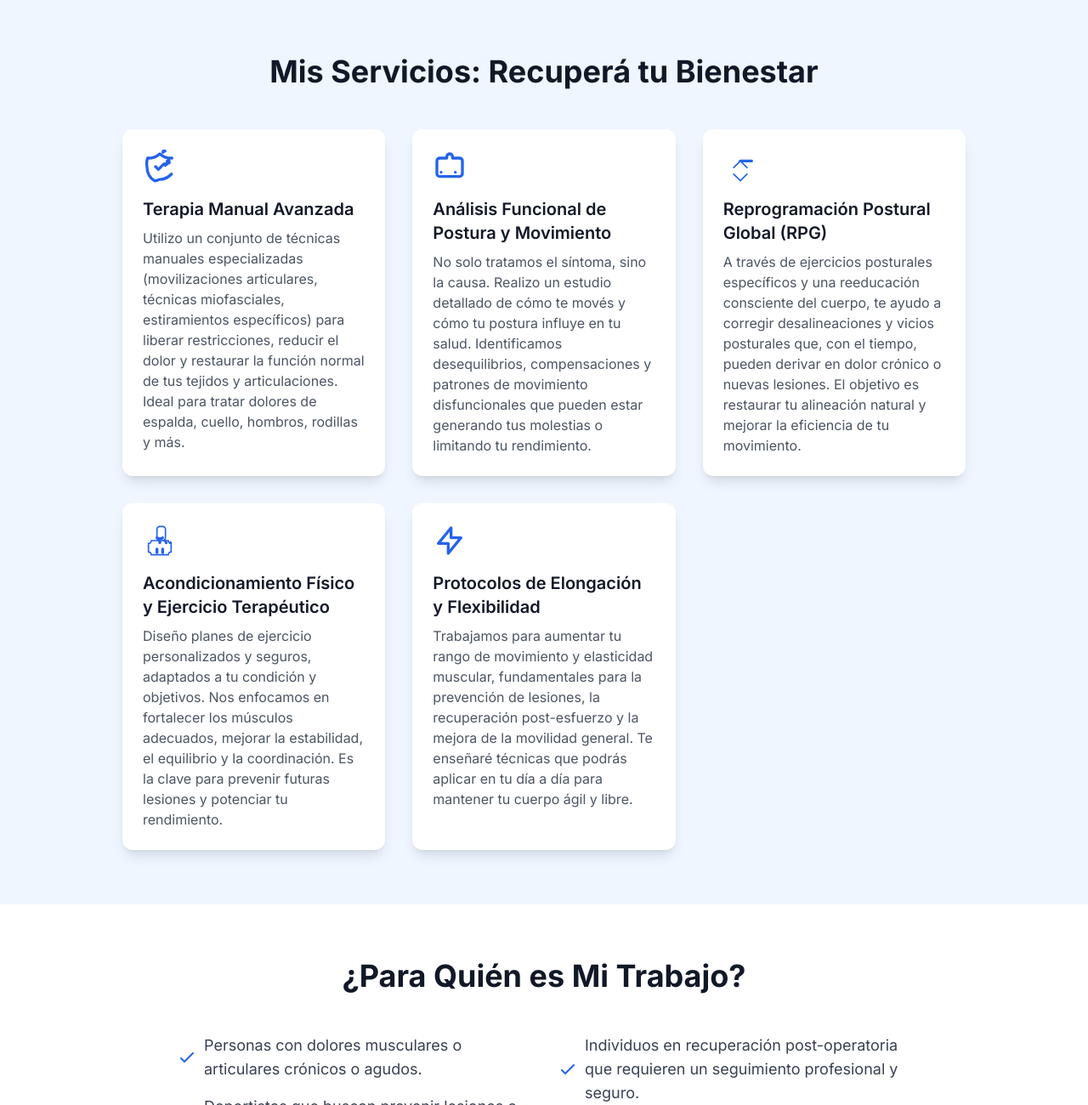
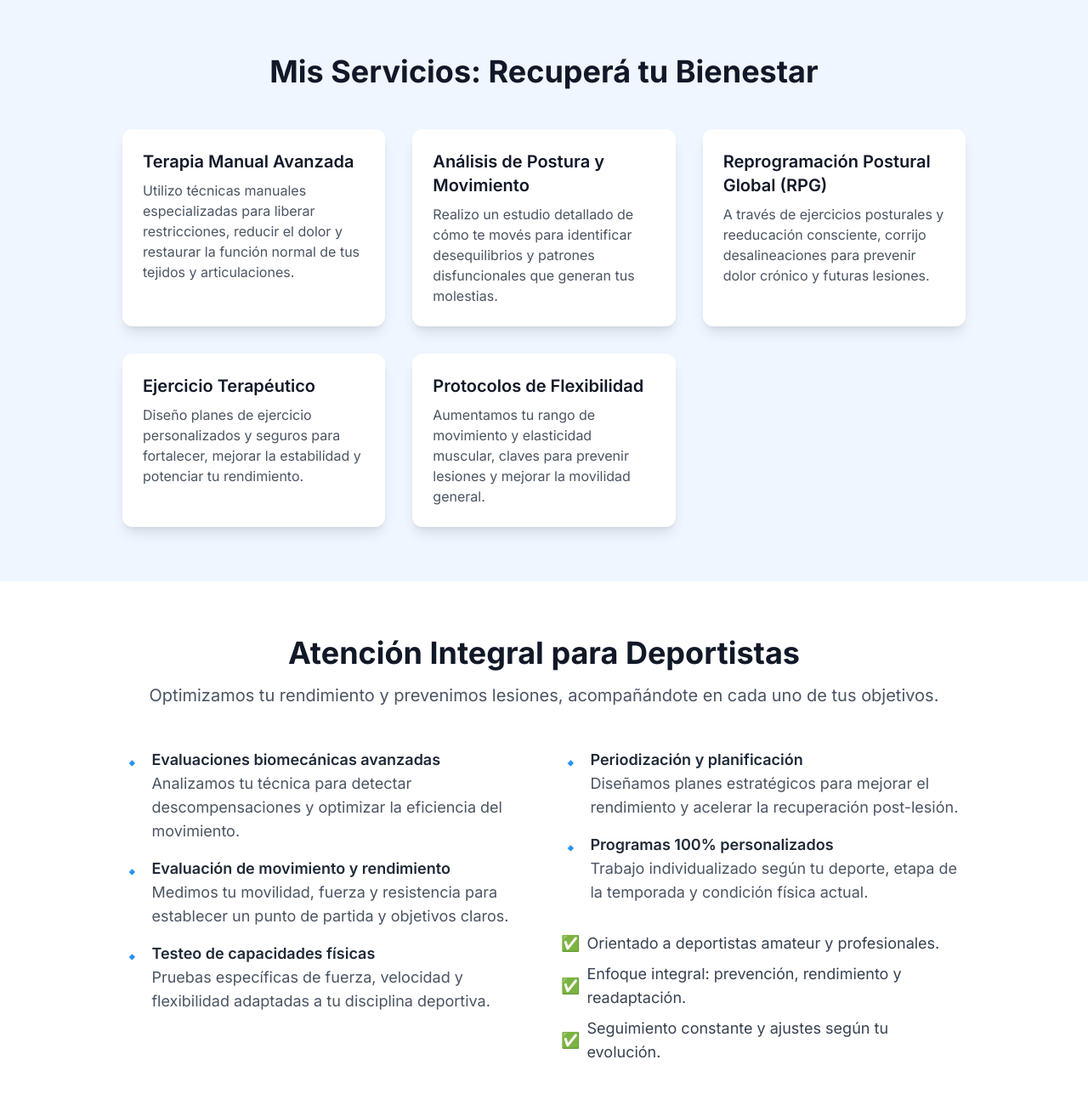
Before and after one commit to Marisha200/funcional, a plain HTML site: page index.html in a window 1280 px wide. Shown: the part 1500-2800 px from the top of the page at 85% size. Drawn offline with nearby package versions, Linux system fonts and the light colour scheme.

Commit message:
Update index.html

```diff
--- a/index.html
+++ b/index.html
@@ -3,10 +3,8 @@
 <head>
     <meta charset="UTF-8">
     <meta name="viewport" content="width=device-width, initial-scale=1.0">
-    <title>Lic. Pablo Sotelo - Readaptador Físico</title>
-    <!-- Tailwind CSS CDN -->
+    <title>Lic. Pablo Sotelo - Readaptador Físico Deportivo</title>
     <script src="https://cdn.tailwindcss.com"></script>
-    <!-- Google Fonts - Inter -->
     <link href="https://fonts.googleapis.com/css2?family=Inter:wght@300;400;500;600;700&display=swap" rel="stylesheet">
     <style>
         body {
@@ -31,7 +29,6 @@
 </head>
 <body class="bg-gray-50 text-gray-800 antialiased">
 
-    <!-- Header / Navigation (Simple for a landing page) -->
     <header class="bg-white shadow-sm py-4 fixed w-full z-10">
         <nav class="container mx-auto px-4 flex justify-between items-center">
             <a href="#" class="text-2xl font-semibold text-gray-900 rounded-md p-2">Pablo Sotelo</a>
@@ -41,16 +38,14 @@
         </nav>
     </header>
 
-    <!-- Hero Section -->
     <section class="relative h-screen bg-gradient-to-r from-blue-500 to-indigo-600 flex items-center justify-center text-white text-center pt-16" id="inicio">
-        <!-- ¡URL directa de la imagen de Imgur para asegurar la visibilidad! -->
         <div class="absolute inset-0 bg-cover bg-center opacity-30" style="background-image: url('https://i.imgur.com/TZevdpG.jpeg');"></div>
         <div class="relative z-0 max-w-4xl px-4">
             <h1 class="text-4xl sm:text-5xl lg:text-6xl font-extrabold leading-tight mb-6">
-                Lic. Pablo Sotelo: Tu Camino Hacia el Movimiento Pleno y Sin Dolor
+                Stop al Dolor. Recuperá el Movimiento. Volvé a Disfrutar.
             </h1>
             <p class="text-lg sm:text-xl mb-8">
-                Como Readaptador Físico, te guío en la recuperación de lesiones, la optimización de tu postura y el fortalecimiento de tu cuerpo para una vida activa y plena.
+                Soy el Lic. Pablo Sotelo, Readaptador Físico. Mi método se enfoca en encontrar la raíz de tu lesión para que no solo te recuperes, sino que vuelvas más fuerte que antes.
             </p>
             <a href="#servicios" class="bg-white text-blue-600 hover:bg-gray-100 font-bold py-3 px-8 rounded-full shadow-lg transition duration-300 ease-in-out transform hover:scale-105">
                 Conocé mis Servicios
@@ -58,7 +53,6 @@
         </div>
     </section>
 
-    <!-- About Section -->
     <section class="py-16 bg-white" id="quien-soy">
         <div class="container mx-auto px-4 max-w-4xl">
             <h2 class="text-3xl sm:text-4xl font-bold text-center mb-12 text-gray-900">¿Quién es Pablo Sotelo?</h2>
@@ -78,116 +72,125 @@
         </div>
     </section>
 
-    <!-- Services Section -->
     <section class="py-16 bg-blue-50" id="servicios">
         <div class="container mx-auto px-4 max-w-5xl">
             <h2 class="text-3xl sm:text-4xl font-bold text-center mb-12 text-gray-900">Mis Servicios: Recuperá tu Bienestar</h2>
             <div class="grid md:grid-cols-2 lg:grid-cols-3 gap-8">
-
-                <!-- Service 1: Terapia Manual -->
                 <div class="bg-white rounded-xl shadow-lg p-6 flex flex-col items-start transform transition duration-300 hover:scale-105 hover:shadow-xl">
-                    <div class="text-blue-600 text-4xl mb-4">
-                        <!-- Icon: Hand holding a body / massage -->
-                        <svg class="w-10 h-10" fill="none" stroke="currentColor" viewBox="0 0 24 24" xmlns="http://www.w3.org/2000/svg"><path stroke-linecap="round" stroke-linejoin="round" stroke-width="2" d="M9 12l2 2 4-4m5.618-4.016A11.955 11.955 0 0112 2.944a11.955 11.955 0 01-8.618 3.047A12.003 12.003 0 002.944 12c.045 4.318 2.057 8.163 5.468 10.053A12.003 12.003 0 0012 21.056c3.159-.047 6.136-1.574 8.232-3.811m-1.488-7.904c-.035-.07-.098-.124-.19-.158-.1-.036-.215-.052-.35-.052-.178 0-.332.02-.464.058-.133.037-.234.09-.304.158s-.11.16-.145.26-.058.204-.058.32c0 .12.023.23.07.33-.035.07-.098-.124-.19-.158-.1-.036-.215-.052-.35-.052-.178 0-.332.02-.464.058-.133.037-.234.09-.304.158s-.11.16-.145.26-.058.204-.058.32c0 .12.023.23.07.33m2.774-3.111c-.035-.07-.098-.124-.19-.158-.1-.036-.215-.052-.35-.052-.178 0-.332.02-.464.058-.133.037-.234.09-.304.158s-.11.16-.145.26-.058.204-.058.32c0 .12.023.23.07.33m-1.488-7.904c-.035-.07-.098-.124-.19-.158-.1-.036-.215-.052-.35-.052-.178 0-.332.02-.464.058-.133.037-.234.09-.304.158s-.11.16-.145.26-.058.204-.058.32c0 .12.023.23.07.33"></path></svg>
-                    </div>
                     <h3 class="text-xl font-semibold mb-2 text-gray-900">Terapia Manual Avanzada</h3>
-                    <p class="text-gray-600">
-                        Utilizo un conjunto de técnicas manuales especializadas (movilizaciones articulares, técnicas miofasciales, estiramientos específicos) para liberar restricciones, reducir el dolor y restaurar la función normal de tus tejidos y articulaciones. Ideal para tratar dolores de espalda, cuello, hombros, rodillas y más.
-                    </p>
+                    <p class="text-gray-600">Utilizo técnicas manuales especializadas para liberar restricciones, reducir el dolor y restaurar la función normal de tus tejidos y articulaciones.</p>
                 </div>
-
-                <!-- Service 2: Análisis Funcional -->
                 <div class="bg-white rounded-xl shadow-lg p-6 flex flex-col items-start transform transition duration-300 hover:scale-105 hover:shadow-xl">
-                    <div class="text-blue-600 text-4xl mb-4">
-                        <!-- Icon: Body scan / analysis -->
-                        <svg class="w-10 h-10" fill="none" stroke="currentColor" viewBox="0 0 24 24" xmlns="http://www.w3.org/2000/svg"><path stroke-linecap="round" stroke-linejoin="round" stroke-width="2" d="M10 6H5a2 2 0 00-2 2v9a2 2 0 002 2h14a2 2 0 002-2V8a2 2 0 00-2-2h-5m-4 0V5a2 2 0 114 0v1m-4 0H9m7 0h-1M6 16h.01M16 16h.01"></path></svg>
-                    </div>
-                    <h3 class="text-xl font-semibold mb-2 text-gray-900">Análisis Funcional de Postura y Movimiento</h3>
-                    <p class="text-gray-600">
-                        No solo tratamos el síntoma, sino la causa. Realizo un estudio detallado de cómo te movés y cómo tu postura influye en tu salud. Identificamos desequilibrios, compensaciones y patrones de movimiento disfuncionales que pueden estar generando tus molestias o limitando tu rendimiento.
-                    </p>
+                    <h3 class="text-xl font-semibold mb-2 text-gray-900">Análisis de Postura y Movimiento</h3>
+                    <p class="text-gray-600">Realizo un estudio detallado de cómo te movés para identificar desequilibrios y patrones disfuncionales que generan tus molestias.</p>
                 </div>
-
-                <!-- Service 3: Reprogramación Postural -->
                 <div class="bg-white rounded-xl shadow-lg p-6 flex flex-col items-start transform transition duration-300 hover:scale-105 hover:shadow-xl">
-                    <div class="text-blue-600 text-4xl mb-4">
-                        <!-- Icon: Spine / alignment -->
-                        <svg class="w-10 h-10" fill="none" stroke="currentColor" viewBox="0 0 24 24" xmlns="http://www.w3.org/2000/svg"><path stroke-linecap="round" stroke-linejoin="round" stroke-width="2" d="M12 8c1.333 0 2.667 0 4 0 1.333 0 2.667 0 4 0"></path><path d="M17 17l-5 5-5-5m10-4l-5-5-5 5"></path></svg>
-                    </div>
                     <h3 class="text-xl font-semibold mb-2 text-gray-900">Reprogramación Postural Global (RPG)</h3>
-                    <p class="text-gray-600">
-                        A través de ejercicios posturales específicos y una reeducación consciente del cuerpo, te ayudo a corregir desalineaciones y vicios posturales que, con el tiempo, pueden derivar en dolor crónico o nuevas lesiones. El objetivo es restaurar tu alineación natural y mejorar la eficiencia de tu movimiento.
-                    </p>
+                    <p class="text-gray-600">A través de ejercicios posturales y reeducación consciente, corrijo desalineaciones para prevenir dolor crónico y futuras lesiones.</p>
                 </div>
-
-                <!-- Service 4: Acondicionamiento Físico -->
                 <div class="bg-white rounded-xl shadow-lg p-6 flex flex-col items-start transform transition duration-300 hover:scale-105 hover:shadow-xl">
-                    <div class="text-blue-600 text-4xl mb-4">
-                        <!-- Icon: Weightlifting / exercise -->
-                        <svg class="w-10 h-10" fill="none" stroke="currentColor" viewBox="0 0 24 24" xmlns="http://www.w3.org/2000/svg"><path stroke-linecap="round" stroke-linejoin="round" stroke-width="2" d="M14 10l-2 1m0 0l-2-1m2 1v2.5M10 20.5v-2.5m4 2.5v-2.5m1.5-6h.01M16.5 13.5h.01M19.5 13.5h.01"></path><path d="M12 2a2 2 0 00-2 2v6a2 2 0 002 2h2a2 2 0 002-2V4a2 2 0 00-2-2h-2zm-6 10a2 2 0 01-2 2v6a2 2 0 012 2h12a2 2 0 012-2v-6a2 2 0 01-2-2H6z"></path></svg>
-                    </div>
-                    <h3 class="text-xl font-semibold mb-2 text-gray-900">Acondicionamiento Físico y Ejercicio Terapéutico</h3>
-                    <p class="text-gray-600">
-                        Diseño planes de ejercicio personalizados y seguros, adaptados a tu condición y objetivos. Nos enfocamos en fortalecer los músculos adecuados, mejorar la estabilidad, el equilibrio y la coordinación. Es la clave para prevenir futuras lesiones y potenciar tu rendimiento.
-                    </p>
+                    <h3 class="text-xl font-semibold mb-2 text-gray-900">Ejercicio Terapéutico</h3>
+                    <p class="text-gray-600">Diseño planes de ejercicio personalizados y seguros para fortalecer, mejorar la estabilidad y potenciar tu rendimiento.</p>
                 </div>
-
-                <!-- Service 5: Elongación y Flexibilidad -->
                 <div class="bg-white rounded-xl shadow-lg p-6 flex flex-col items-start transform transition duration-300 hover:scale-105 hover:shadow-xl">
-                    <div class="text-blue-600 text-4xl mb-4">
-                        <!-- Icon: Stretching person -->
-                        <svg class="w-10 h-10" fill="none" stroke="currentColor" viewBox="0 0 24 24" xmlns="http://www.w3.org/2000/svg"><path stroke-linecap="round" stroke-linejoin="round" stroke-width="2" d="M13 10V3L4 14h7v7l9-11h-7z"></path></svg>
-                    </div>
-                    <h3 class="text-xl font-semibold mb-2 text-gray-900">Protocolos de Elongación y Flexibilidad</h3>
-                    <p class="text-gray-600">
-                        Trabajamos para aumentar tu rango de movimiento y elasticidad muscular, fundamentales para la prevención de lesiones, la recuperación post-esfuerzo y la mejora de la movilidad general. Te enseñaré técnicas que podrás aplicar en tu día a día para mantener tu cuerpo ágil y libre.
-                    </p>
+                    <h3 class="text-xl font-semibold mb-2 text-gray-900">Protocolos de Flexibilidad</h3>
+                    <p class="text-gray-600">Aumentamos tu rango de movimiento y elasticidad muscular, claves para prevenir lesiones y mejorar la movilidad general.</p>
                 </div>
-
             </div>
         </div>
     </section>
 
-    <!-- Who Can Benefit Section -->
-    <section class="py-16 bg-white" id="para-quien">
+    <section class="py-16 bg-white" id="deportistas">
+        <div class="container mx-auto px-4 max-w-5xl">
+            <h2 class="text-3xl sm:text-4xl font-bold text-center mb-4 text-gray-900">Atención Integral para Deportistas</h2>
+            <p class="text-xl text-center text-gray-600 mb-12">Optimizamos tu rendimiento y prevenimos lesiones, acompañándote en cada uno de tus objetivos.</p>
+
+            <div class="grid md:grid-cols-2 gap-10 text-lg">
+                <div class="space-y-4">
+                    <div class="flex items-start">
+                        <span class="text-blue-600 font-bold mr-3 mt-1">🔹</span>
+                        <div>
+                            <h4 class="font-semibold text-gray-800">Evaluaciones biomecánicas avanzadas</h4>
+                            <p class="text-gray-600">Analizamos tu técnica para detectar descompensaciones y optimizar la eficiencia del movimiento.</p>
+                        </div>
+                    </div>
+                     <div class="flex items-start">
+                        <span class="text-blue-600 font-bold mr-3 mt-1">🔹</span>
+                        <div>
+                            <h4 class="font-semibold text-gray-800">Evaluación de movimiento y rendimiento</h4>
+                            <p class="text-gray-600">Medimos tu movilidad, fuerza y resistencia para establecer un punto de partida y objetivos claros.</p>
+                        </div>
+                    </div>
+                     <div class="flex items-start">
+                        <span class="text-blue-600 font-bold mr-3 mt-1">🔹</span>
+                        <div>
+                            <h4 class="font-semibold text-gray-800">Testeo de capacidades físicas</h4>
+                            <p class="text-gray-600">Pruebas específicas de fuerza, velocidad y flexibilidad adaptadas a tu disciplina deportiva.</p>
+                        </div>
+                    </div>
+                </div>
+                <div class="space-y-4">
+                     <div class="flex items-start">
+                        <span class="text-blue-600 font-bold mr-3 mt-1">🔹</span>
+                        <div>
+                            <h4 class="font-semibold text-gray-800">Periodización y planificación</h4>
+                            <p class="text-gray-600">Diseñamos planes estratégicos para mejorar el rendimiento y acelerar la recuperación post-lesión.</p>
+                        </div>
+                    </div>
+                     <div class="flex items-start">
+                        <span class="text-blue-600 font-bold mr-3 mt-1">🔹</span>
+                        <div>
+                            <h4 class="font-semibold text-gray-800">Programas 100% personalizados</h4>
+                            <p class="text-gray-600">Trabajo individualizado según tu deporte, etapa de la temporada y condición física actual.</p>
+                        </div>
+                    </div>
+                    <div class="pt-4">
+                        <p class="flex items-center text-gray-700"><span class="text-green-500 mr-2">✅</span> Orientado a deportistas amateur y profesionales.</p>
+                        <p class="flex items-center text-gray-700 mt-2"><span class="text-green-500 mr-2">✅</span> Enfoque integral: prevención, rendimiento y readaptación.</p>
+                        <p class="flex items-center text-gray-700 mt-2"><span class="text-green-500 mr-2">✅</span> Seguimiento constante y ajustes según tu evolución.</p>
+                    </div>
+                </div>
+            </div>
+        </div>
+    </section>
+
+
+    <section class="py-16 bg-blue-50" id="para-quien">
         <div class="container mx-auto px-4 max-w-4xl">
             <h2 class="text-3xl sm:text-4xl font-bold text-center mb-12 text-gray-900">¿Para Quién es Mi Trabajo?</h2>
             <div class="grid md:grid-cols-2 gap-8 text-lg text-gray-700">
                 <ul class="space-y-4">
                     <li class="flex items-center">
                         <svg class="w-6 h-6 text-blue-600 mr-2 flex-shrink-0" fill="none" stroke="currentColor" viewBox="0 0 24 24" xmlns="http://www.w3.org/2000/svg"><path stroke-linecap="round" stroke-linejoin="round" stroke-width="2" d="M5 13l4 4L19 7"></path></svg>
-                        Personas con dolores musculares o articulares crónicos o agudos.
+                        Deportistas que buscan prevenir lesiones o rehabilitarse para volver al máximo nivel.
                     </li>
                     <li class="flex items-center">
                         <svg class="w-6 h-6 text-blue-600 mr-2 flex-shrink-0" fill="none" stroke="currentColor" viewBox="0 0 24 24" xmlns="http://www.w3.org/2000/svg"><path stroke-linecap="round" stroke-linejoin="round" stroke-width="2" d="M5 13l4 4L19 7"></path></svg>
-                        Deportistas que buscan prevenir lesiones o rehabilitarse para volver a su actividad al máximo nivel.
+                        Personas con dolores musculares o articulares (crónicos o agudos).
                     </li>
                     <li class="flex items-center">
                         <svg class="w-6 h-6 text-blue-600 mr-2 flex-shrink-0" fill="none" stroke="currentColor" viewBox="0 0 24 24" xmlns="http://www.w3.org/2000/svg"><path stroke-linecap="round" stroke-linejoin="round" stroke-width="2" d="M5 13l4 4L19 7"></path></svg>
-                        Quienes necesitan mejorar su postura y aliviar tensiones diarias o laborales.
+                         Quienes necesitan mejorar su postura y aliviar tensiones diarias.
                     </li>
                 </ul>
                 <ul class="space-y-4">
                     <li class="flex items-center">
                         <svg class="w-6 h-6 text-blue-600 mr-2 flex-shrink-0" fill="none" stroke="currentColor" viewBox="0 0 24 24" xmlns="http://www.w3.org/2000/svg"><path stroke-linecap="round" stroke-linejoin="round" stroke-width="2" d="M5 13l4 4L19 7"></path></svg>
-                        Individuos en recuperación post-operatoria que requieren un seguimiento profesional y seguro.
+                        Individuos en recuperación post-operatoria que requieren un seguimiento seguro.
                     </li>
                     <li class="flex items-center">
                         <svg class="w-6 h-6 text-blue-600 mr-2 flex-shrink-0" fill="none" stroke="currentColor" viewBox="0 0 24 24" xmlns="http://www.w3.org/2000/svg"><path stroke-linecap="round" stroke-linejoin="round" stroke-width="2" d="M5 13l4 4L19 7"></path></svg>
-                        Cualquier persona que desee optimizar su movimiento y bienestar físico general para una mejor calidad de vida.
+                        Cualquier persona que desee optimizar su movimiento y bienestar general.
                     </li>
                 </ul>
             </div>
         </div>
     </section>
 
-    <!-- Call to Action / Contact Section -->
     <section class="py-16 bg-blue-600 text-white" id="contacto">
         <div class="container mx-auto px-4 max-w-4xl text-center">
             <h2 class="text-3xl sm:text-4xl font-bold mb-6">¡Es Momento de Invertir en Tu Salud y Movimiento!</h2>
-            <p class="text-xl mb-8">
-                Contactate para reservar tu primera sesión y empezar tu camino hacia el bienestar sin limitaciones.
-            </p>
+            <p class="text-xl mb-8">Contactate para reservar tu primera sesión y empezar tu camino hacia el bienestar sin limitaciones.</p>
             <div class="flex flex-col sm:flex-row justify-center gap-4 mb-8">
                 <a href="tel:+5491112345678" class="bg-white text-blue-600 hover:bg-gray-100 font-bold py-3 px-8 rounded-full shadow-lg transition duration-300 ease-in-out transform hover:scale-105 flex items-center justify-center">
                     <svg class="w-6 h-6 mr-2" fill="none" stroke="currentColor" viewBox="0 0 24 24" xmlns="http://www.w3.org/2000/svg"><path stroke-linecap="round" stroke-linejoin="round" stroke-width="2" d="M3 5a2 2 0 012-2h3.28a1 1 0 01.948.684l1.498 4.493a1 1 0 01-.502 1.21l-2.257 1.13a11.042 11.042 0 005.516 5.516l1.13-2.257a1 1 0 011.21-.502l4.493 1.498a1 1 0 01.684.949V19a2 2 0 01-2 2h-1C9.716 21 3 14.284 3 6V5z"></path></svg>
@@ -198,16 +201,13 @@
                     Enviar Email
                 </a>
             </div>
-            <p class="text-lg">
-                Horarios de atención: Lunes a Viernes, con cita previa.
-            </p>
+            <p class="text-lg">Horarios de atención: Lunes a Viernes, con cita previa.</p>
         </div>
     </section>
 
-    <!-- Footer -->
     <footer class="bg-gray-800 text-gray-300 py-8 text-center">
         <div class="container mx-auto px-4">
-            <p>&copy; 2024 Lic. Pablo Sotelo. Todos los derechos reservados.</p>
+            <p>&copy; 2025 Lic. Pablo Sotelo. Todos los derechos reservados.</p>
             <p class="mt-2 text-sm">Diseñado con ❤️ para tu bienestar.</p>
         </div>
     </footer>
```
